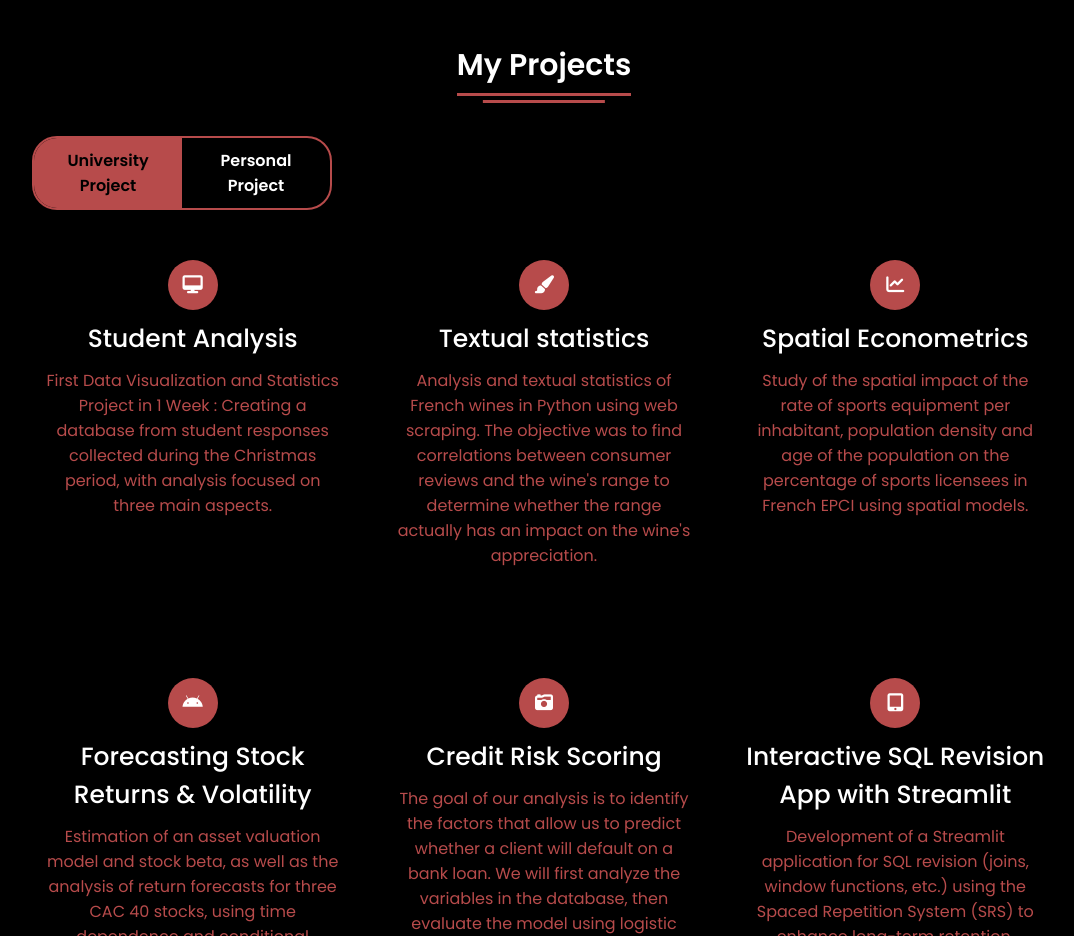
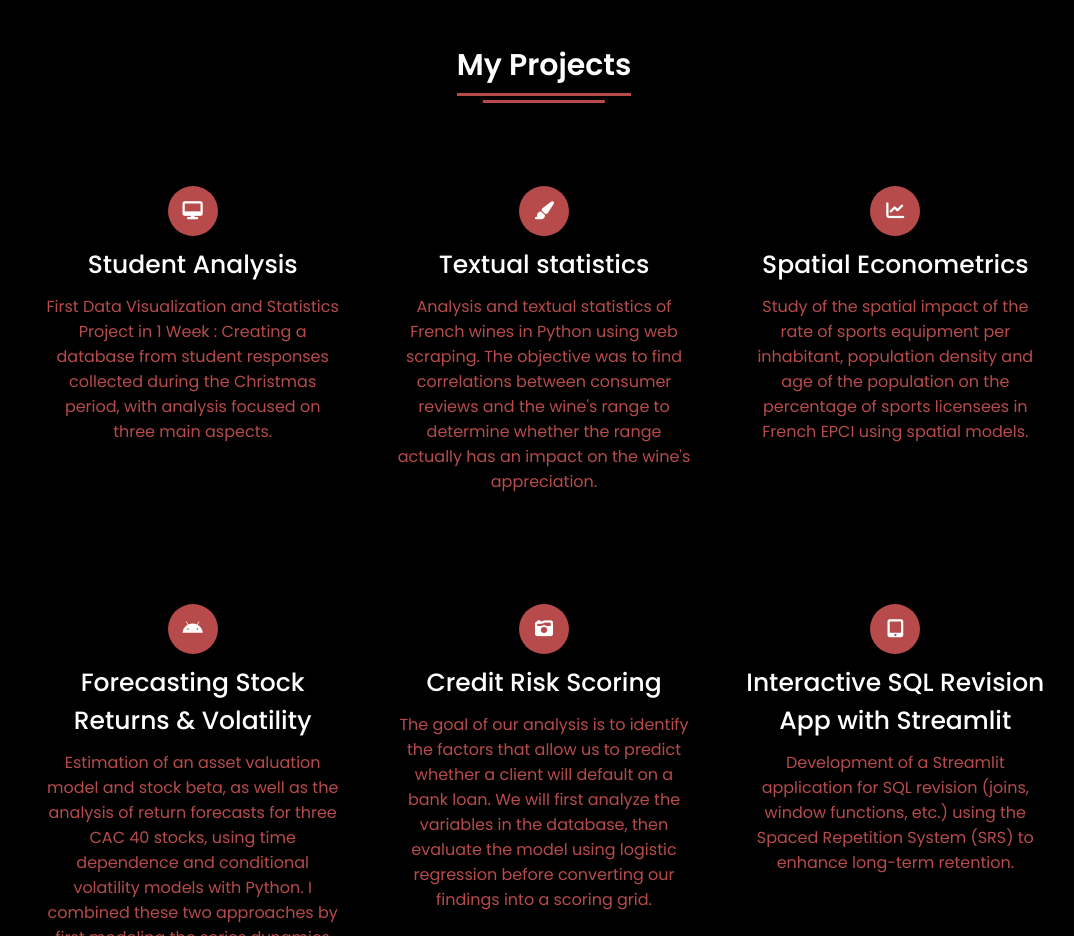
Before and after one commit to zymasss/rosse-mathys.github.io, a plain HTML site: page index.html in a window 1280 px wide. Shown: the part 2480-3416 px from the top of the page, without its empty margins (96-1170 px from the left). Drawn offline with nearby package versions, Linux system fonts and the light colour scheme.

Commit message:
Update index.html

```diff
--- a/index.html
+++ b/index.html
@@ -115,10 +115,10 @@
         <div class="title" data-aos="fade-up" data-aos-duration="1100"><span>My Projects</span></div>
 
 
-<div class="toggle-btn" onclick="toggleOption()">
+<!-- <div class="toggle-btn" onclick="toggleOption()">
     <div id="university" class="option active">University Project</div>
     <div id="personal" class="option">Personal Project</div>
-</div>
+</div> -->
 
 
           <div class="boxes">
```
